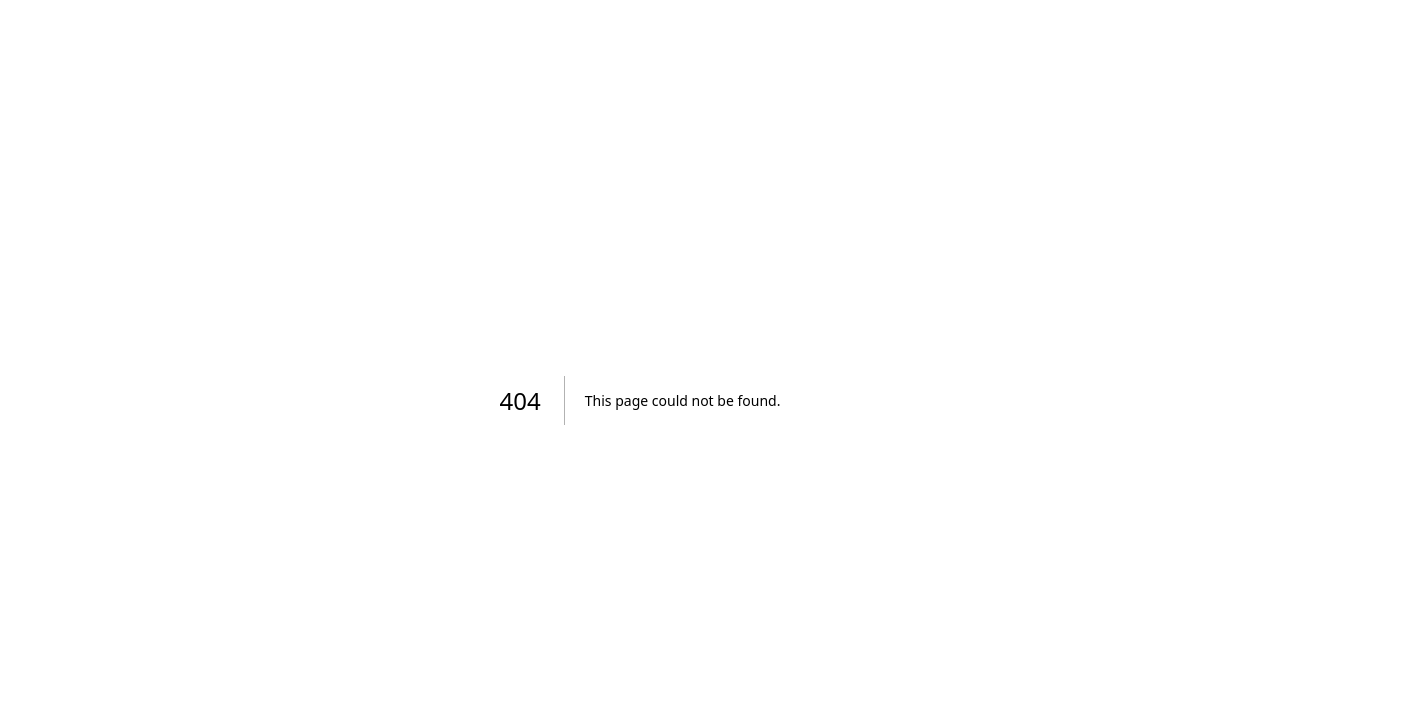
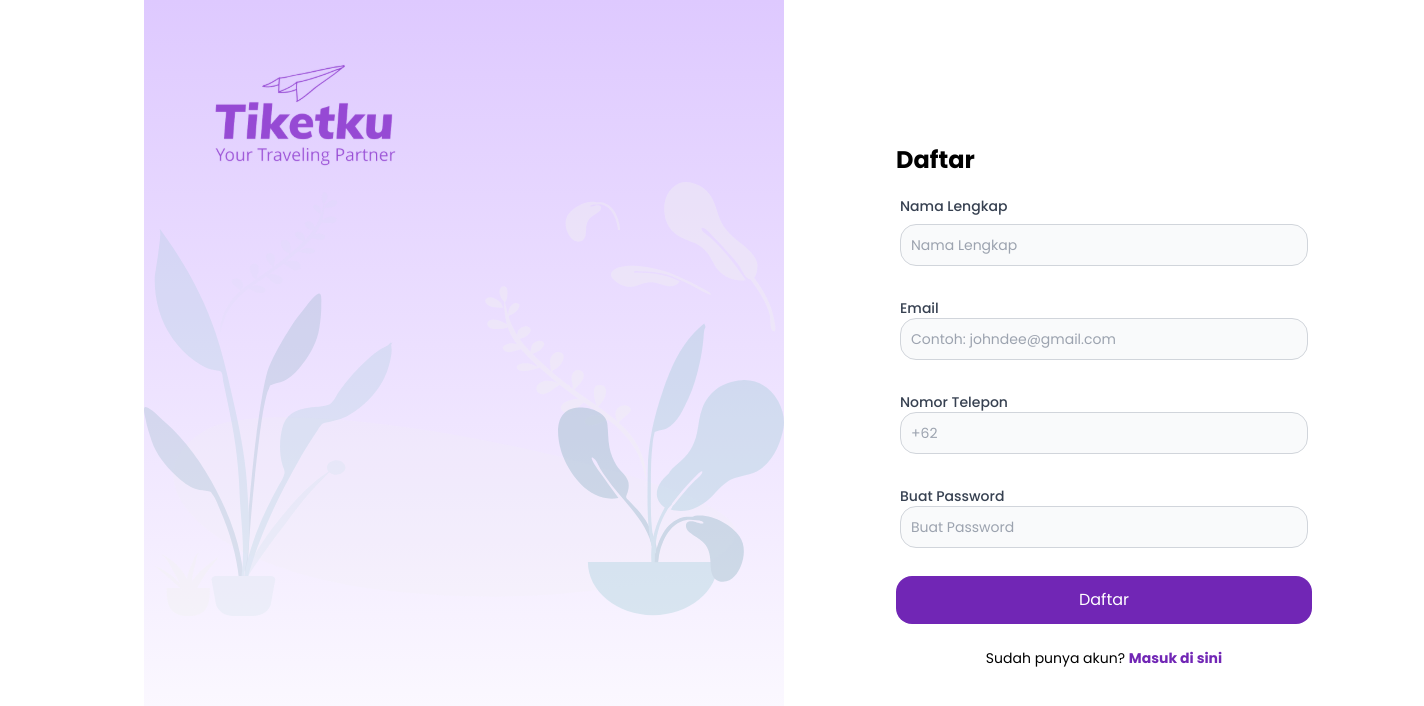
Before and after one commit to mmulyana/final-project-binar, a Next.js app: page /register in a window 1280 px wide. Before the commit this address had no page. Shown: the top 706 px of the page, 1424 px wide, since content can reach past the window. Built offline with nearby package versions, Linux system fonts and the light colour scheme.

Commit message:
feat: setup design system

```diff
--- /dev/null
+++ b/src/pages/register.js
@@ -0,0 +1,131 @@
+import Image from "next/image";
+import Logo from "public/image/logo.svg";
+import Illustration from "public/image/illustration.svg";
+import React from "react";
+import { useState } from "react";
+
+export default function Register() {
+  const [fullName, setFullName] = useState("");
+  const [email, setEmail] = useState("");
+  const [phone, setPhone] = useState("");
+  const [password, setPassword] = useState("");
+
+  const handleSubmit = (e) => {
+    e.preventDefault();
+    console.log("");
+  };
+
+  return (
+    <div className="container font-['Poppins']">
+      <div className="flex flex-col lg:flex-row min-h-screen w-screen bg-white">
+        <div className="w-full lg:w-1/2 flex flex-col pt-16 pb-0 bg-no-repeat bg-cover bg-center bg-gradient-to-b from-[#DEC9FF]">
+          <Image
+            className="float-none pl-16 pb-0"
+            width="260"
+            src={Logo}
+            alt="logo"
+          />
+          <Image
+            className="float-none w-[680px]"
+            src={Illustration}
+            alt="banner-illustration"
+          />
+        </div>
+        <div className="w-full lg:w-1/2 py-[9rem] px-[7rem]">
+          <h2 className="text-2xl mb-4 font-bold">Daftar</h2>
+          <form className="space-y-6" onSubmit={handleSubmit}>
+            <div className="p-1">
+              <label className="block mb-2 text-sm font-medium text-gray-700">
+                Nama Lengkap
+              </label>
+              <input
+                id="fullName"
+                name="fullName"
+                type="text"
+                autoComplete="name"
+                required
+                value={fullName}
+                onChange={(e) => setFullName(e.target.value)}
+                placeholder="Nama Lengkap"
+                className="bg-gray-50 border border-gray-300 text-gray-900 text-sm rounded-2xl block w-full p-2.5 dark:bg-gray-700 dark:border-gray-600 dark:placeholder-gray-400 dark:text-white"
+              />
+            </div>
+
+            <div className="p-1">
+              <label className="block text-sm font-medium text-gray-700">
+                Email
+              </label>
+
+              <input
+                id="email"
+                name="email"
+                type="email"
+                autoComplete="email"
+                required
+                value={email}
+                onChange={(e) => setEmail(e.target.value)}
+                placeholder="Contoh: johndee@gmail.com"
+                className="bg-gray-50 border border-gray-300 text-gray-900 text-sm rounded-2xl block w-full p-2.5 dark:bg-gray-700 dark:border-gray-600 dark:placeholder-gray-400 dark:text-white"
+              />
+            </div>
+
+            <div className="p-1">
+              <label className="block text-sm font-medium text-gray-700">
+                Nomor Telepon
+              </label>
+              <input
+                id="phone"
+                name="phone"
+                type="tel"
+                autoComplete="tel"
+                required
+                value={phone}
+                onChange={(e) => setPhone(e.target.value)}
+                placeholder="+62"
+                className="bg-gray-50 border border-gray-300 text-gray-900 text-sm rounded-2xl block w-full p-2.5 dark:bg-gray-700 dark:border-gray-600 dark:placeholder-gray-400 dark:text-white"
+              />
+            </div>
+
+            <div className="p-1">
+              <label
+                htmlFor="password"
+                className="block text-sm font-medium text-gray-700"
+              >
+                Buat Password
+              </label>
+              <input
+                id="password"
+                name="password"
+                type="password"
+                autoComplete="new-password"
+                required
+                value={password}
+                onChange={(e) => setPassword(e.target.value)}
+                placeholder="Buat Password"
+                className="bg-gray-50 border border-gray-300 text-gray-900 text-sm rounded-2xl block w-full p-2.5 dark:bg-gray-700 dark:border-gray-600 dark:placeholder-gray-400 dark:text-white"
+              />
+            </div>
+
+            <div className="mt-5">
+              <button
+                type="submit"
+                className="w-full rounded-2xl bg-[#7126B5] py-3 text-center text-white"
+              >
+                Daftar
+              </button>
+            </div>
+
+            <div className="mt-8 flex justify-center items-center">
+              <p className="font-normal text-sm">
+                Sudah punya akun?{" "}
+                <a href="#" className="font-bold text-sm text-[#7126B5]">
+                  Masuk di sini
+                </a>
+              </p>
+            </div>
+          </form>
+        </div>
+      </div>
+    </div>
+  );
+}
```
